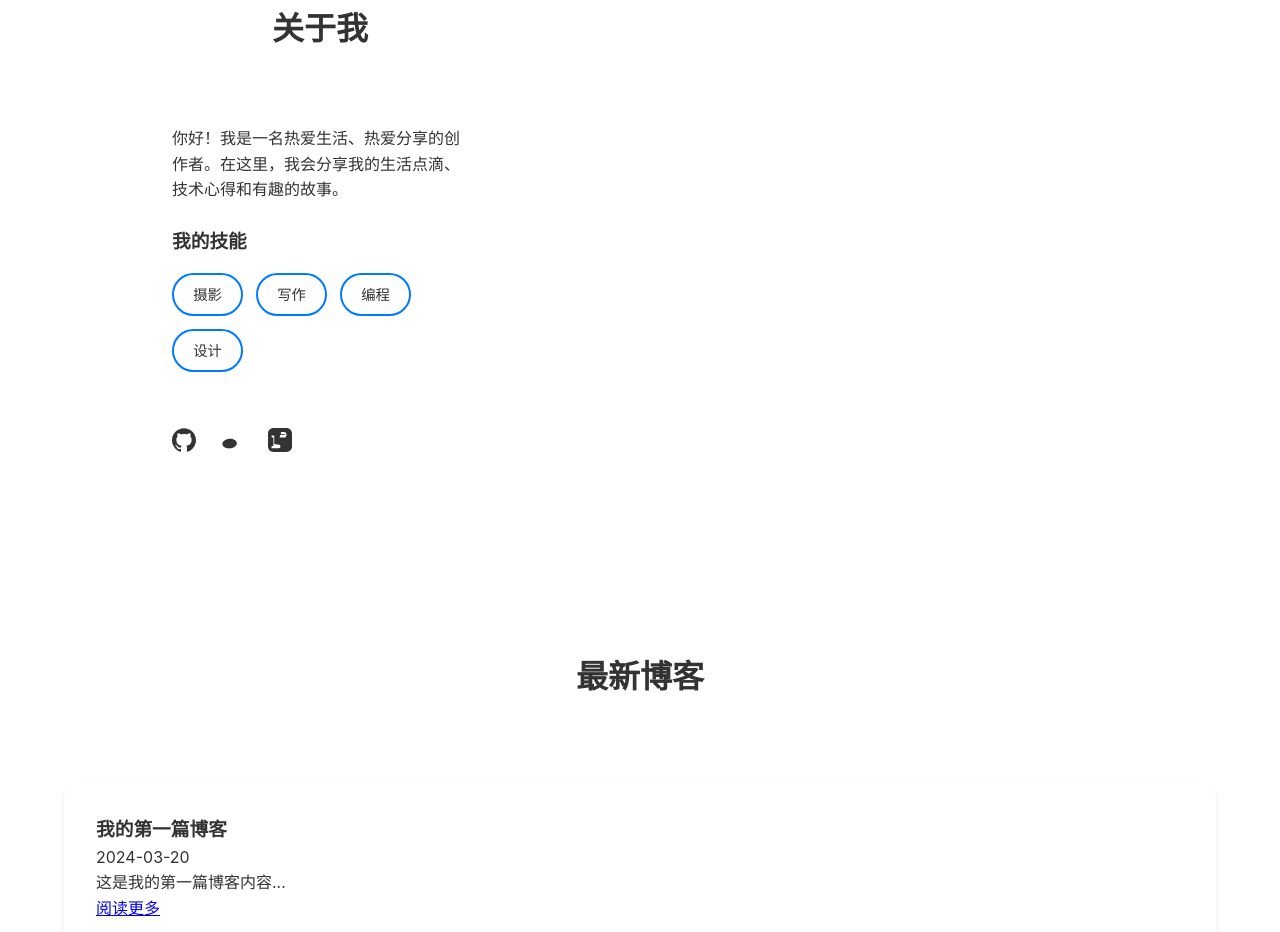
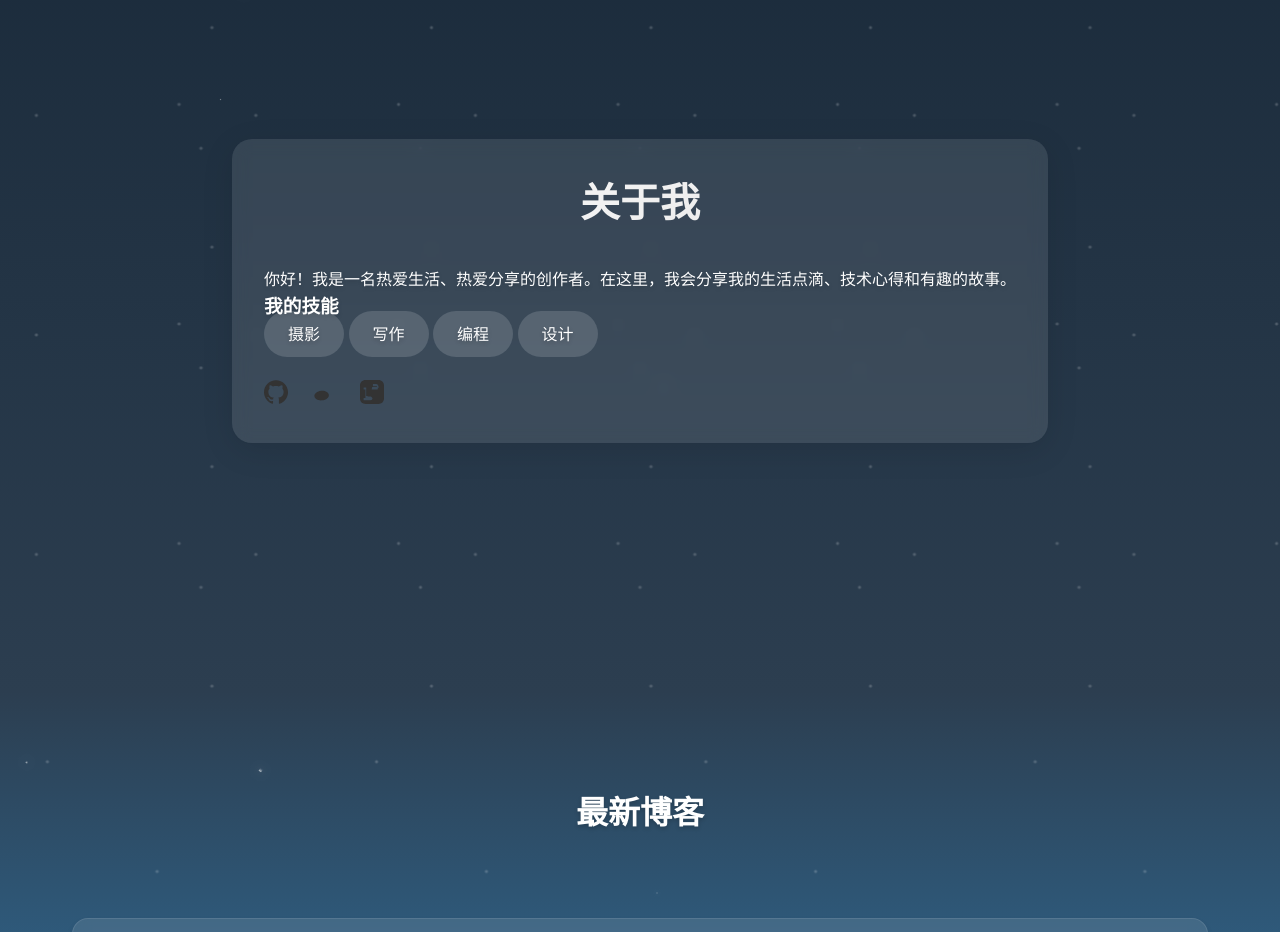
Before and after one commit to c-faust/personal-space, a plain HTML site: page index.html in a window 1280 px wide. Shown: the part 909-1841 px from the top of the page. Drawn offline with Linux system fonts and the light colour scheme.

Commit message:
redesign the <about me> and <my blog> part

```diff
--- a/css/style.css
+++ b/css/style.css
@@ -328,50 +328,74 @@ body {
 
 /* 关于我部分样式 */
 .about-section {
-    background-color: var(--bg-color);
+    background: linear-gradient(to bottom, #1a2a3a, #2c3e50);
+    position: relative;
+    overflow: hidden;
+    padding: 6rem 2rem;
+    min-height: 100vh;
+    display: flex;
+    align-items: center;
+}
+
+/* 添加星空背景 */
+.about-section::before {
+    content: '';
+    position: absolute;
+    width: 100%;
+    height: 100%;
+    background-image:
+        radial-gradient(2px 2px at 20px 30px, #ffffff, rgba(0, 0, 0, 0)),
+        radial-gradient(2px 2px at 40px 70px, #ffffff, rgba(0, 0, 0, 0)),
+        radial-gradient(2px 2px at 50px 160px, #ffffff, rgba(0, 0, 0, 0)),
+        radial-gradient(2px 2px at 90px 40px, #ffffff, rgba(0, 0, 0, 0));
+    background-repeat: repeat;
+    background-size: 200px 200px;
+    animation: twinkle 4s infinite;
+    opacity: 0.3;
+    top: 0;
+    left: 0;
 }
 
 .about-container {
-    max-width: 1000px;
+    max-width: 1200px;
     margin: 0 auto;
-    display: grid;
-    grid-template-columns: 1fr 2fr;
-    gap: 3rem;
     padding: 2rem;
-}
-
-.about-image img {
-    width: 100%;
-    border-radius: 16px;
-    box-shadow: 0 4px 12px var(--shadow-color);
+    background: rgba(255, 255, 255, 0.1);
+    backdrop-filter: blur(8px);
+    border-radius: 20px;
+    box-shadow: 0 8px 32px rgba(0, 0, 0, 0.1);
+    position: relative;
+    z-index: 2;
 }
 
 .about-content {
-    display: flex;
-    flex-direction: column;
-    gap: 1.5rem;
+    color: #fff;
+    text-shadow: 0 2px 4px rgba(0, 0, 0, 0.2);
 }
 
-.skill-tags {
-    display: flex;
-    flex-wrap: wrap;
-    gap: 0.8rem;
-    margin-top: 1rem;
+.about-content h2 {
+    font-size: 2.5rem;
+    margin-bottom: 2rem;
+    background: linear-gradient(135deg, #fff, #e2e2e2);
+    -webkit-background-clip: text;
+    -webkit-text-fill-color: transparent;
+    text-shadow: none;
 }
 
 .skill-tag {
-    background: transparent;
-    color: var(--text-color);
-    border: 2px solid #007AFF;
-    padding: 0.5rem 1.2rem;
+    background: rgba(255, 255, 255, 0.15);
+    color: #fff;
+    border: none;
+    padding: 0.8rem 1.5rem;
     border-radius: 25px;
-    font-size: 0.9rem;
+    backdrop-filter: blur(5px);
     transition: all 0.3s;
 }
 
 .skill-tag:hover {
-    background: #007AFF;
-    color: white;
+    background: rgba(255, 255, 255, 0.25);
+    transform: translateY(-2px);
+    box-shadow: 0 5px 15px rgba(0, 0, 0, 0.2);
 }
 
 .social-links {
@@ -459,6 +483,7 @@ body {
     height: 100%;
     overflow: hidden;
     z-index: 1;
+    pointer-events: none;
 }
 
 .meteor {
@@ -543,3 +568,159 @@ html {
 #guestbook.visible {
     transition-delay: 0.4s;
 }
+
+/* 修改博客部分样式 */
+#blog {
+    background: linear-gradient(to bottom, #2c3e50, #3498db);
+    position: relative;
+    overflow: hidden;
+    padding: 6rem 2rem;
+    min-height: 100vh;
+}
+
+#blog::before {
+    content: '';
+    position: absolute;
+    width: 100%;
+    height: 100%;
+    background-image:
+        radial-gradient(2px 2px at 100px 100px, #ffffff, rgba(0, 0, 0, 0)),
+        radial-gradient(2px 2px at 200px 200px, #ffffff, rgba(0, 0, 0, 0)),
+        radial-gradient(1px 1px at 300px 300px, #ffffff, rgba(0, 0, 0, 0));
+    background-repeat: repeat;
+    background-size: 300px 300px;
+    animation: twinkle 4s infinite;
+    opacity: 0.3;
+    top: 0;
+    left: 0;
+}
+
+#blog h2 {
+    color: #fff;
+    text-shadow: 0 2px 4px rgba(0, 0, 0, 0.2);
+    position: relative;
+    z-index: 2;
+}
+
+.blog-grid {
+    position: relative;
+    z-index: 2;
+    display: grid;
+    grid-template-columns: repeat(auto-fit, minmax(300px, 1fr));
+    gap: 2rem;
+    padding: 2rem;
+    max-width: 1200px;
+    margin: 0 auto;
+}
+
+.blog-card {
+    background: rgba(255, 255, 255, 0.1);
+    backdrop-filter: blur(8px);
+    border-radius: 16px;
+    padding: 2rem;
+    color: #fff;
+    transition: all 0.3s;
+    border: 1px solid rgba(255, 255, 255, 0.1);
+}
+
+.blog-card:hover {
+    transform: translateY(-5px);
+    background: rgba(255, 255, 255, 0.15);
+    border: 1px solid rgba(255, 255, 255, 0.2);
+    box-shadow: 0 8px 32px rgba(0, 0, 0, 0.2);
+}
+
+.blog-card h3 {
+    font-size: 1.5rem;
+    margin-bottom: 1rem;
+    color: #fff;
+}
+
+.blog-card .date {
+    color: rgba(255, 255, 255, 0.7);
+    font-size: 0.9rem;
+    margin-bottom: 1rem;
+}
+
+.blog-card .excerpt {
+    color: rgba(255, 255, 255, 0.9);
+    margin-bottom: 1.5rem;
+    line-height: 1.6;
+}
+
+.blog-card .read-more {
+    color: #fff;
+    text-decoration: none;
+    padding: 0.5rem 1rem;
+    border-radius: 20px;
+    background: rgba(255, 255, 255, 0.2);
+    transition: all 0.3s;
+    display: inline-block;
+}
+
+.blog-card .read-more:hover {
+    background: rgba(255, 255, 255, 0.3);
+    transform: translateX(5px);
+}
+
+/* 修改关于我部分的流星效果 */
+.about-section .meteor {
+    background: linear-gradient(to right, rgba(255, 255, 255, 0.8), transparent);
+    filter: drop-shadow(0 0 6px rgba(255, 255, 255, 0.8));
+    animation: aboutMeteor linear infinite;
+}
+
+@keyframes aboutMeteor {
+    0% {
+        transform: translateX(0) translateY(0) rotate(-35deg);
+        opacity: 1;
+    }
+    70% {
+        opacity: 1;
+    }
+    100% {
+        transform: translateX(-700px) translateY(700px) rotate(-35deg);
+        opacity: 0;
+    }
+}
+
+/* 修改博客部分的流星效果 */
+#blog .meteor {
+    background: linear-gradient(to right, rgba(255, 255, 255, 0.7), transparent);
+    filter: drop-shadow(0 0 5px rgba(255, 255, 255, 0.7));
+    animation: blogMeteor linear infinite;
+}
+
+@keyframes blogMeteor {
+    0% {
+        transform: translateX(0) translateY(0) rotate(-55deg);
+        opacity: 1;
+    }
+    70% {
+        opacity: 1;
+    }
+    100% {
+        transform: translateX(-600px) translateY(600px) rotate(-55deg);
+        opacity: 0;
+    }
+}
+
+/* 确保流星容器在正确的位置 */
+.meteor-shower {
+    position: absolute;
+    top: 0;
+    left: 0;
+    width: 100%;
+    height: 100%;
+    overflow: hidden;
+    z-index: 1;
+    pointer-events: none;
+}
+
+/* 调整各部分的z-index确保内容在流星之上 */
+.about-container,
+.blog-grid,
+#blog h2 {
+    position: relative;
+    z-index: 2;
+}
--- a/index.html
+++ b/index.html
@@ -48,6 +48,7 @@
 
     <!-- 个人介绍部分 -->
     <section id="about" class="section about-section">
+        <div class="meteor-shower"></div>
         <div class="about-container">
             <div class="about-content">
                 <h2>关于我</h2>
@@ -84,6 +85,7 @@
 
     <!-- 博客区域 -->
     <section id="blog" class="section">
+        <div class="meteor-shower"></div>
         <h2>最新博客</h2>
         <div class="blog-grid">
             <article class="blog-card">
--- a/js/main.js
+++ b/js/main.js
@@ -112,21 +112,21 @@ document.addEventListener('DOMContentLoaded', () => {
         }
     });
 
-    // 流星效果
-    function createMeteor() {
-        const meteorShower = document.querySelector('.meteor-shower');
+    // 修改流星生成函数以支持不同部分
+    function createMeteor(container, className = '') {
+        const meteorShower = container.querySelector('.meteor-shower');
+        if (!meteorShower) return;
+
         const meteor = document.createElement('div');
-        meteor.className = 'meteor';
+        meteor.className = 'meteor ' + className;
 
         // 随机起始位置
         const startX = Math.random() * window.innerWidth;
-        const startY = -50; // 从屏幕顶部开始
+        const startY = -50;
 
-        // 随机大小
+        // 随机大小和持续时间
         const size = Math.random() * 2 + 1;
-
-        // 随机动画持续时间
-        const duration = Math.random() * 1 + 0.5;
+        const duration = Math.random() * 1.5 + 0.5;
 
         meteor.style.cssText = `
             left: ${startX}px;
@@ -138,28 +138,34 @@ document.addEventListener('DOMContentLoaded', () => {
 
         meteorShower.appendChild(meteor);
 
-        // 动画结束后移除流星
         meteor.addEventListener('animationend', () => {
             meteor.remove();
         });
     }
 
-    // 定期创建新的流星
-    function startMeteorShower() {
-        // 初始创建几个流星
-        for (let i = 0; i < 5; i++) {
-            setTimeout(createMeteor, Math.random() * 1500);
+    // 为特定部分启动流星效果
+    function startSectionMeteors(sectionId, interval = 2000, probability = 0.5) {
+        const section = document.getElementById(sectionId);
+        if (!section) return;
+
+        // 初始化几个流星
+        for (let i = 0; i < 3; i++) {
+            setTimeout(() => {
+                createMeteor(section, `${sectionId}-meteor`);
+            }, Math.random() * 1500);
         }
 
         // 持续创建新的流星
         setInterval(() => {
-            if (Math.random() > 0.5) { // 50%的概率创建新流星
-                createMeteor();
+            if (Math.random() > probability) {
+                createMeteor(section, `${sectionId}-meteor`);
             }
-        }, 800);
+        }, interval);
     }
 
-    startMeteorShower();
+    // 在 DOMContentLoaded 事件中启动所有流星效果
+    startSectionMeteors('about', 2500, 0.6);  // 关于我部分，较少的流星
+    startSectionMeteors('blog', 2000, 0.5);   // 博客部分，中等数量的流星
 });
 
 // 平滑滚动
```
Also changed, not shown: images/moutain.jpg (added).
